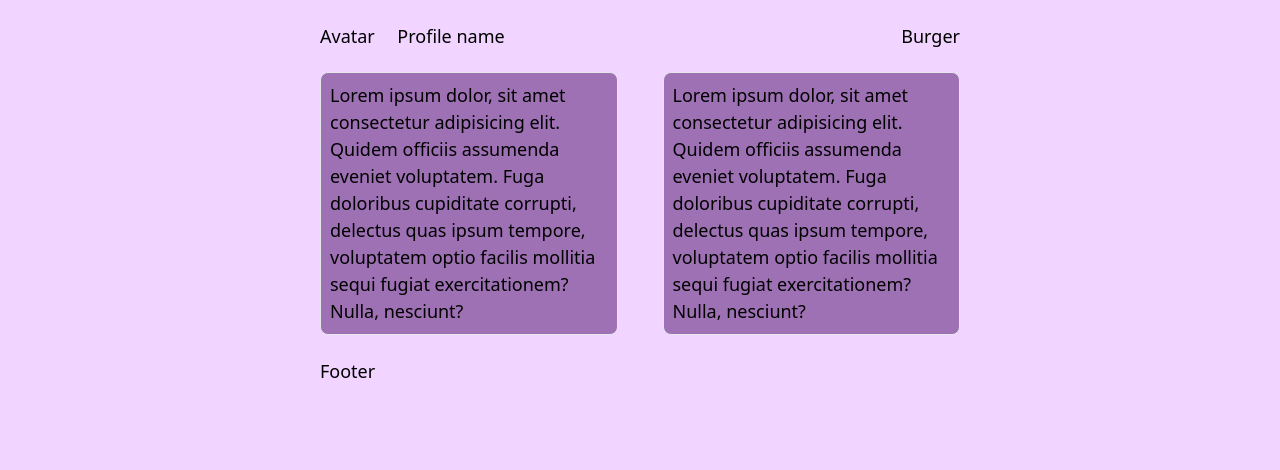
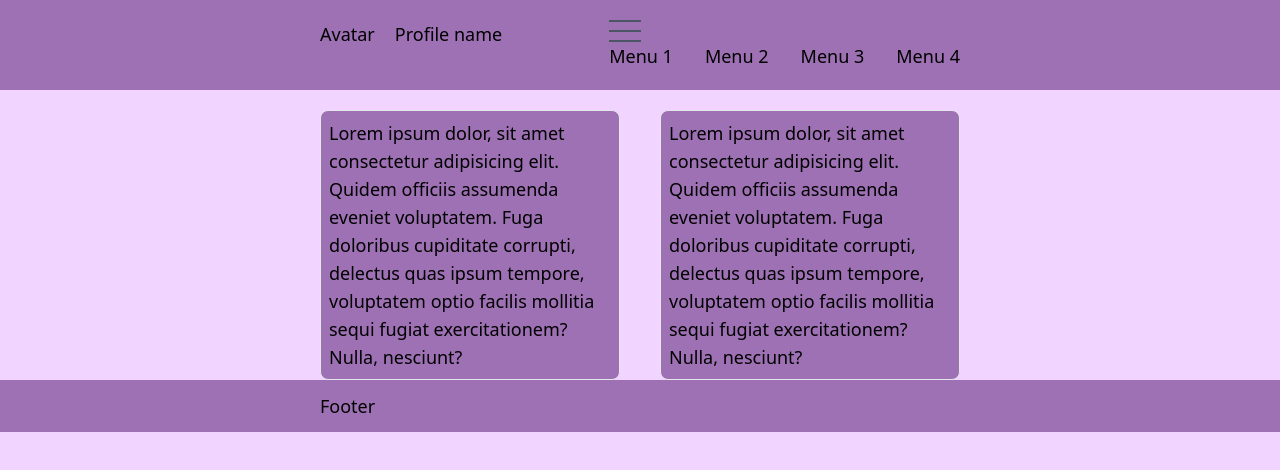
Before and after one commit to Ziviy/nextjs-ecommerce, a Next.js app: page / in a window 1280 px wide. Shown: the top 470 px of the page. Built offline with nearby package versions, Linux system fonts and the light colour scheme.

Commit message:
some changes

```diff
--- a/app/components/Footer.tsx
+++ b/app/components/Footer.tsx
@@ -2,7 +2,14 @@ import React from 'react'
 
 const Footer = () => {
   return (
-    <div className='py-5'>Footer</div>
+    <footer className=''>
+      <div className="FOOTER py-3 bg-mainColor">
+        <div className="">
+          Footer
+        </div>
+      </div>
+    </footer>
+
   )
 }
 
--- a/app/components/Navbar.tsx
+++ b/app/components/Navbar.tsx
@@ -1,20 +1,45 @@
-import React from 'react'
+"use client";
+
+import React from 'react';
+import { useState } from 'react';
+
 
 
 const Navbar = () => {
+    const [isNavOpen, setIsNavOpen] = useState<boolean>(false);
     return (
-        <nav>
+        <nav className='NAVBAR bg-mainColor mb-5'>
             <div className='flex space-x-5 justify-between py-5'>
                 <div className='left-side flex flex-row gap-5'>
                     <div>Avatar</div>
                     <div>Profile name</div>
                 </div>
-                <div className=''>Burger</div>
+                <div className='BURGER' onClick={changeNav}>
+                    <div className="HAMBURGER-ICON space-y-2 hover:scale-110">
+                        <div className="w-8 h-0.5 bg-gray-600"></div>
+                        <div className="w-8 h-0.5 bg-gray-600"></div>
+                        <div className="w-8 h-0.5 bg-gray-600"></div>
+                    </div>
+                    <div className="hidden space-x-8 lg:flex">
+                        <a href="#">Menu 1</a>
+                        <a href="#">Menu 2</a>
+                        <a href="#">Menu 3</a>
+                        <a href="#">Menu 4</a>
+                    </div>
+                </div>
             </div>
 
         </nav>
 
     )
+
+    function changeNav() {
+        isNavOpen ? setIsNavOpen(false) : setIsNavOpen(true);
+        console.log("Hello world");
+    }
 }
 
+
+
+
 export default Navbar
--- a/app/globals.css
+++ b/app/globals.css
@@ -27,10 +27,17 @@ body {
     rgb(var(--background-start-rgb));
 } */
 
-:root {
-  margin-top: 0px;
+.MAIN {
   margin-left: 25%;
   margin-right: 25%;
-  background-color: #f1d4ff;
-  font-size: large;
 }
+
+.NAVBAR {
+  padding-left: 25%;
+  padding-right: 25%;
+}
+
+.FOOTER {
+  padding-left: 25%;
+  padding-right: 25%;
+}
--- a/app/layout.tsx
+++ b/app/layout.tsx
@@ -1,5 +1,5 @@
 import './globals.css';
-import { Navbar, Footer} from './components';
+import { Navbar, Footer } from './components';
 
 
 export default function RootLayout({
@@ -8,10 +8,12 @@ export default function RootLayout({
   children: React.ReactNode
 }) {
   return (
-    <>
+    <body className='flex flex-col h-screen bg-backgroundColor text-lg mt-0'>
       <Navbar />
-      <body >{children}</body>
+      <div>
+        {children}
+      </div>
       <Footer />
-    </>
+    </body>
   )
 }
--- a/app/page.tsx
+++ b/app/page.tsx
@@ -1,10 +1,10 @@
-import Image from 'next/image'
+import { useRouter} from 'next/router'
 import Layout from './layout'
 
 
 export default function Home() {
   return (
-    <>
+    <div className='MAIN'>
     <div className='flex justify-center gap-10 w-full'>
     <div className='posts w-100 rounded-[8px] bg-mainColor border p-2 w-2/4'>
         Lorem ipsum dolor, sit amet consectetur adipisicing elit. Quidem officiis assumenda eveniet voluptatem. Fuga doloribus cupiditate corrupti, delectus quas ipsum tempore, voluptatem optio facilis mollitia sequi fugiat exercitationem? Nulla, nesciunt?
@@ -14,6 +14,6 @@ export default function Home() {
       </div>
     </div>
 
-    </>
+    </div>
   )
 }
--- a/tailwind.config.js
+++ b/tailwind.config.js
@@ -8,7 +8,7 @@ module.exports = {
   theme: {
     extend: {
       colors: {
-        'backgroundColor': '#E5AEEE',
+        'backgroundColor': '#f1d4ff',
         'mainColor': '#9E71B4',
       },
       backgroundImage: {
```
